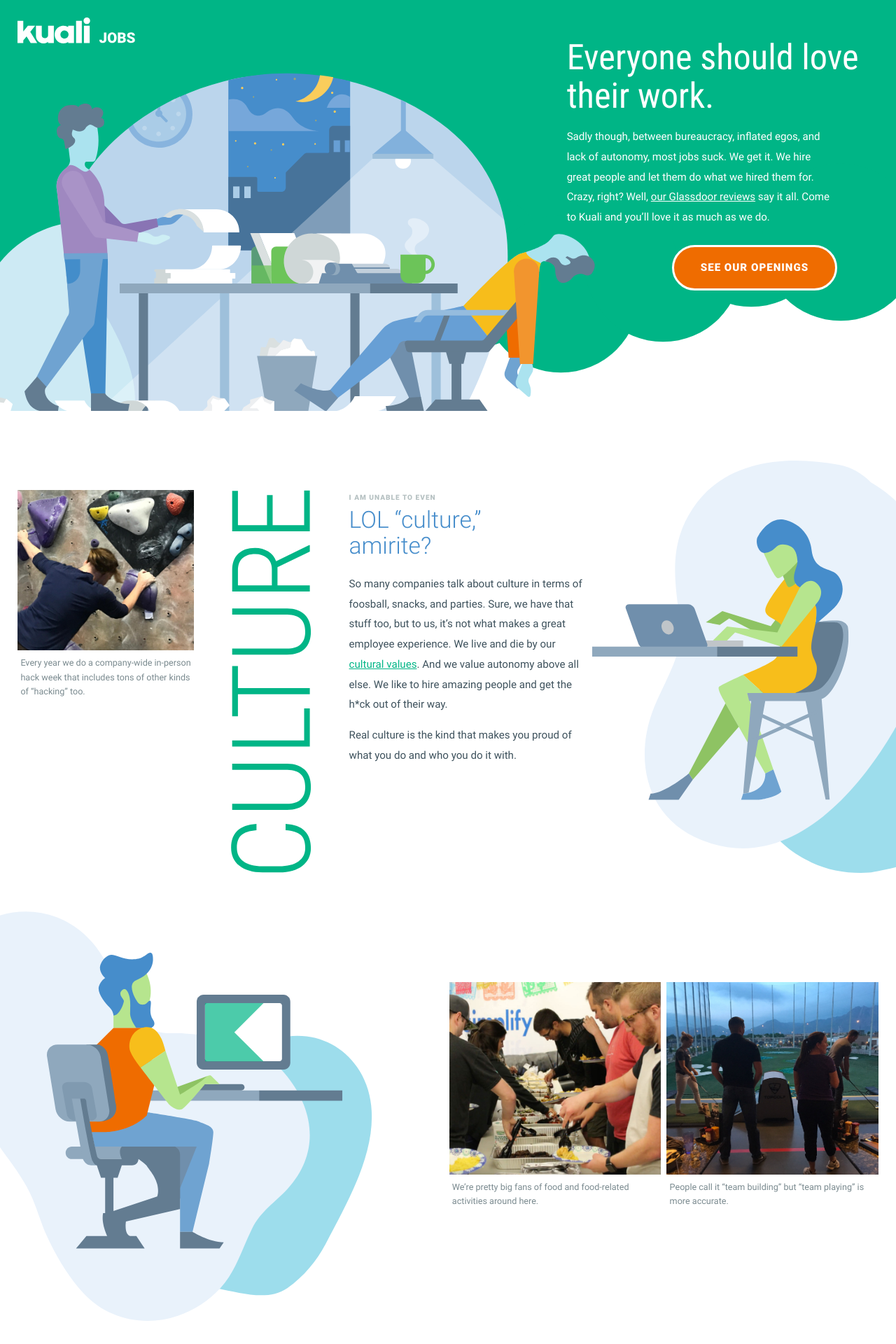
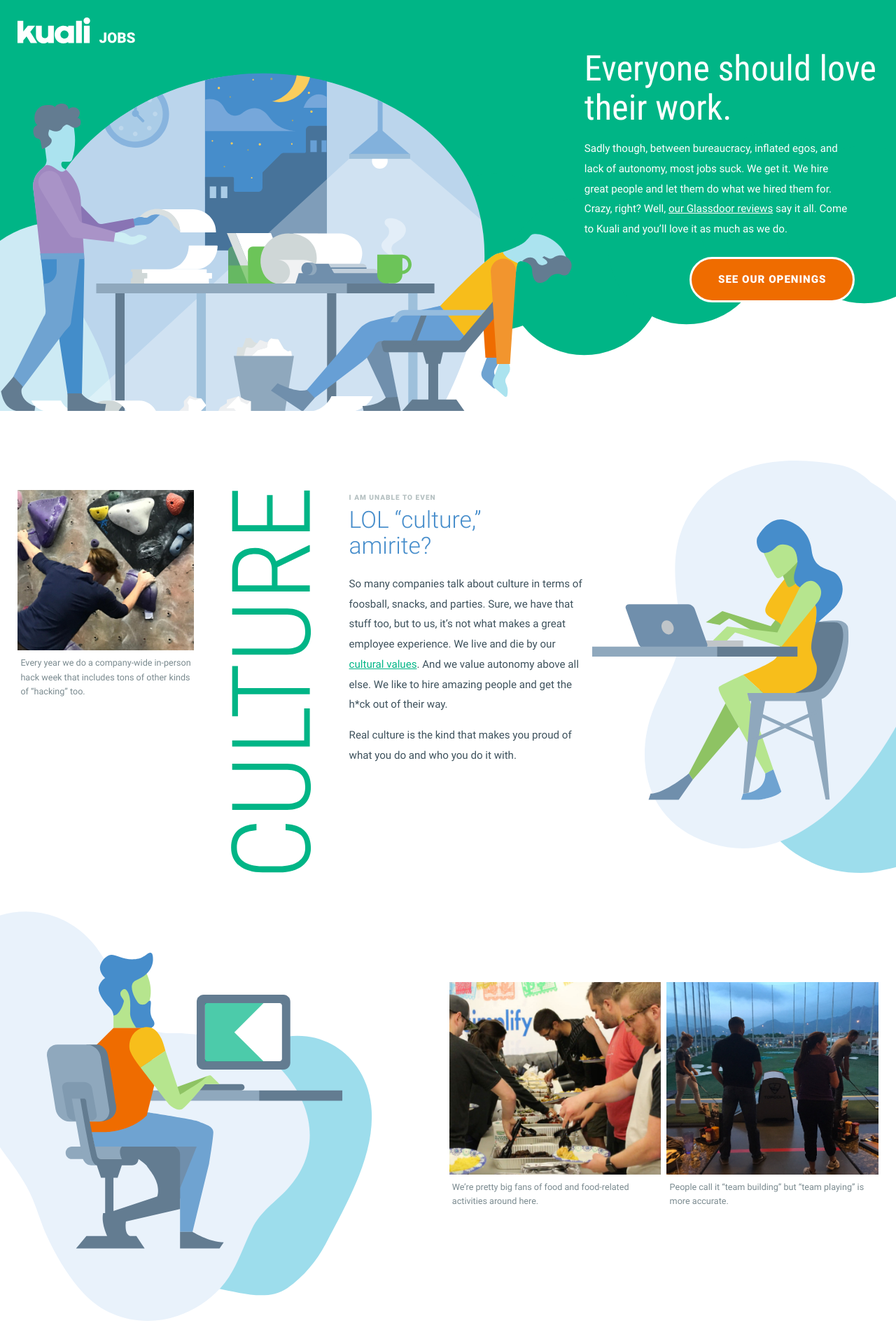
Before and after one commit to KualiCo/kuali-jobs, a Jekyll site: the page built from index.html, in a window 1280 px wide. Shown: the top 1920 px of the page at 70% size. Built offline with Jekyll 4.4.1, drawn with Linux system fonts in a browser that asks for light colours.

Commit message:
adds CSS and header improvements, getting started on smaller screens

```diff
--- a/404.html
+++ b/404.html
@@ -3,12 +3,12 @@
 layout: default
 ---
 
-<section class="not-found">
+<section class="not-found constrain">
   <div class="not-found-image">
     <img alt="Workers at their desks" src="{{ "img/desk-workers.svg" | relative_url }}" />
   </div>
   <div class="not-found-content">
-    <h1>Oops, that page doesn't exist.</h1>
-    <p>Head back to <a href="{{ "/" | relative_url }}">the homepage</a>.</p>
+    <h1>Noooooo, that page doesn't exist.</h1>
+    <p>Head on back to <a href="{{ "/" | relative_url }}">the homepage</a>.</p>
   <div>
 </section>
--- a/_sass/custom.scss
+++ b/_sass/custom.scss
@@ -83,7 +83,7 @@
 		min-height: 65rem;
     max-width: 1640px;
     @include breakpoint('large') {
-  	   background-position: left -4rem top 2rem, right -4rem top 15rem;
+  	   background-position: left -8rem top 2rem, right -8rem top 12rem;
        margin-bottom: -30rem;
     }
 	}
@@ -96,7 +96,7 @@
 	&-text {
     max-width: 50rem;
 		position: relative;
-		bottom: 10rem;
+		bottom: 5rem;
 
     h1 {
       font-size: 6rem;
@@ -240,6 +240,19 @@
       background-repeat: no-repeat;
       background-position: center center;
 
+			h3 {
+	      font-size: 2.4rem;
+	      letter-spacing: 1px;
+	      color: $white;
+	      text-transform: uppercase;
+	      line-height: 1.2;
+	      font-weight: 700;
+	      max-width: 18rem;
+	      text-align: center;
+	      position: relative;
+	      top: 0.5rem;
+	    }
+
       &.revenue {
         background-image: url('../img/bubble-blue.svg');
         left: 16rem;
@@ -263,19 +276,6 @@
         right: 30rem;
         bottom: 27rem;
       }
-    }
-
-    h3 {
-      font-size: 2.4rem;
-      letter-spacing: 1px;
-      color: $white;
-      text-transform: uppercase;
-      line-height: 1.2;
-      font-weight: 700;
-      max-width: 18rem;
-      text-align: center;
-      position: relative;
-      top: 0.5rem;
     }
   }
 }
@@ -342,14 +342,16 @@
 			margin: 0;
 			display: inline;
 			margin-right: 4rem;
+			position: relative;
+			top: 0.5rem;
 		}
 	}
 }
 
 /* ----------- 404 ---------- */
 .not-found {
-	max-width: 60rem;
-	margin: 7rem auto 5rem;
+	max-width: 65rem;
+	margin: 4rem auto 2rem;
 	text-align: center;
 
 	h1 {
--- a/index.html
+++ b/index.html
@@ -4,7 +4,7 @@
 ---
 
 <section id="top" class="banner">
-  <div class="banner-bg constrain">
+  <div class="banner-bg">
     <div class="banner-content constrain">
       <div class="banner-text">
         <h1 class="condensed">Everyone should love their work.</h1>
```
